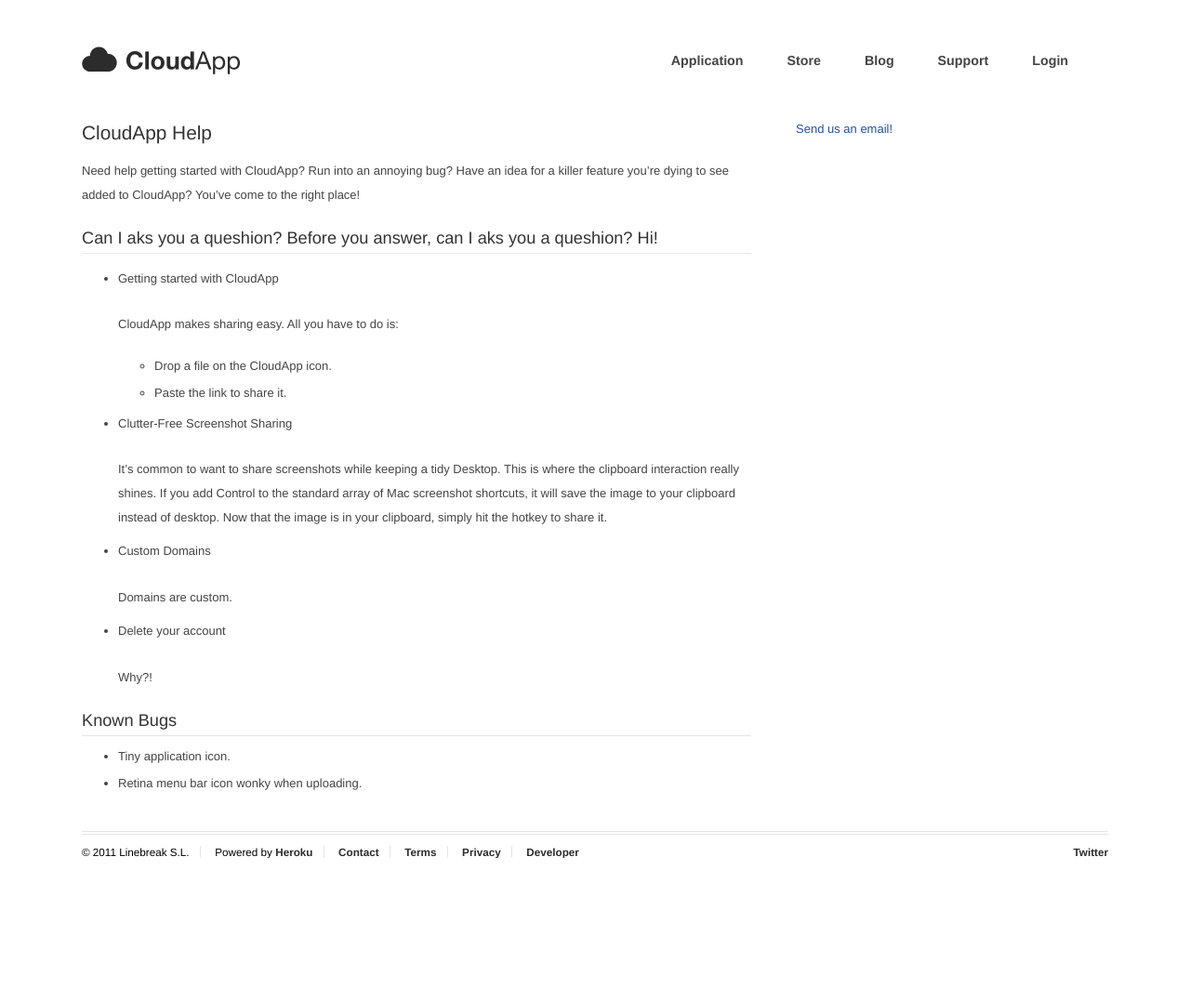
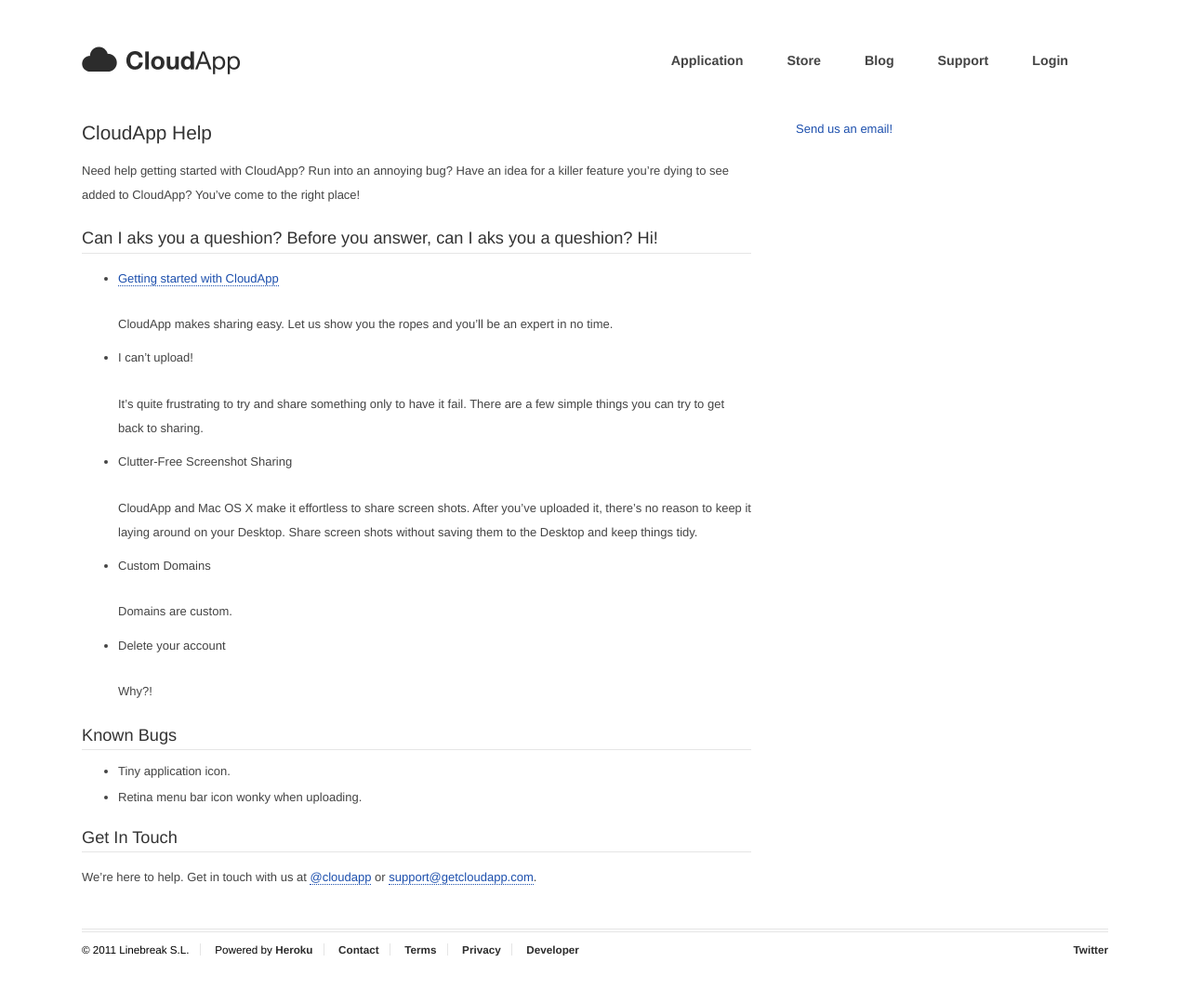
Before and after one commit to cloudapp/help, a Jekyll site: the page built from index.md, in a window 1280 px wide. Shown: the whole page at 93% size. Built offline with Jekyll 4.4.1, drawn with Linux system fonts in a browser that asks for light colours; before the commit the page ends 973 px from its top, so only the background shows below that.

Commit message:
Update home page

```diff
--- a/index.md
+++ b/index.md
@@ -10,20 +10,21 @@
 
 ## Can I aks you a queshion? Before you answer, can I aks you a queshion? Hi!
 
- - Getting started with CloudApp
+ - [Getting started with CloudApp][start]
 
-   CloudApp makes sharing easy. All you have to do is:
+   CloudApp makes sharing easy. Let us show you the ropes and you'll be an
+   expert in no time.
 
-    - Drop a file on the CloudApp icon.
-    - Paste the link to share it.
+ - I can't upload!
+
+   It's quite frustrating to try and share something only to have it fail. There
+   are a few simple things you can try to get back to sharing.
 
  - Clutter-Free Screenshot Sharing
 
-   It's common to want to share screenshots while keeping a tidy Desktop. This
-   is where the clipboard interaction really shines. If you add Control to the
-   standard array of Mac screenshot shortcuts, it will save the image to your
-   clipboard instead of desktop. Now that the image is in your clipboard, simply
-   hit the hotkey to share it.
+   CloudApp and Mac OS X make it effortless to share screen shots. After you've
+   uploaded it, there's no reason to keep it laying around on your Desktop.
+   Share screen shots without saving them to the Desktop and keep things tidy.
 
  - Custom Domains
 
@@ -37,3 +38,13 @@
 
  - Tiny application icon.
  - Retina menu bar icon wonky when uploading.
+
+## Get In Touch
+
+We're here to help. Get in touch with us at [@cloudapp][twitter] or
+[support@getcloudapp.com][email].
+
+
+[start]:   /getting-started
+[twitter]: http://twitter.com/cloudapp
+[email]:   mailto:support@getcloudapp.com
```
